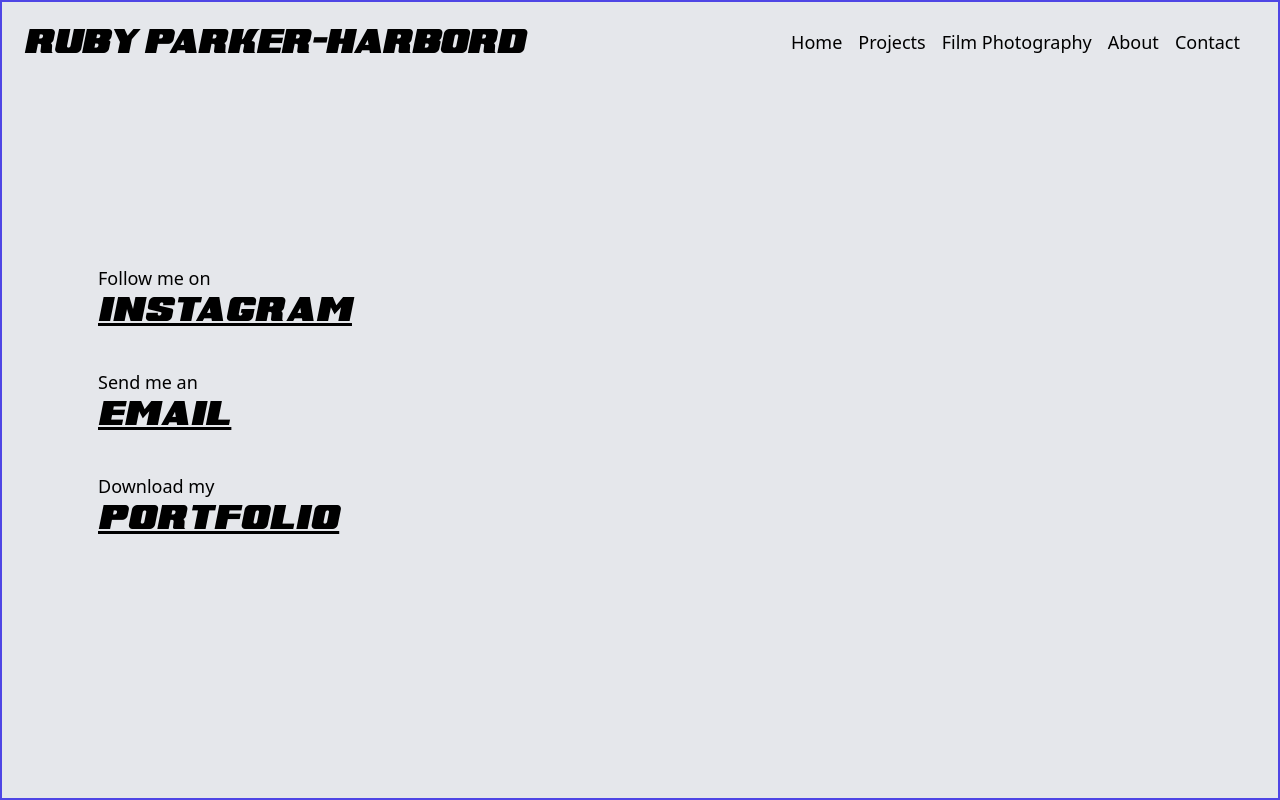
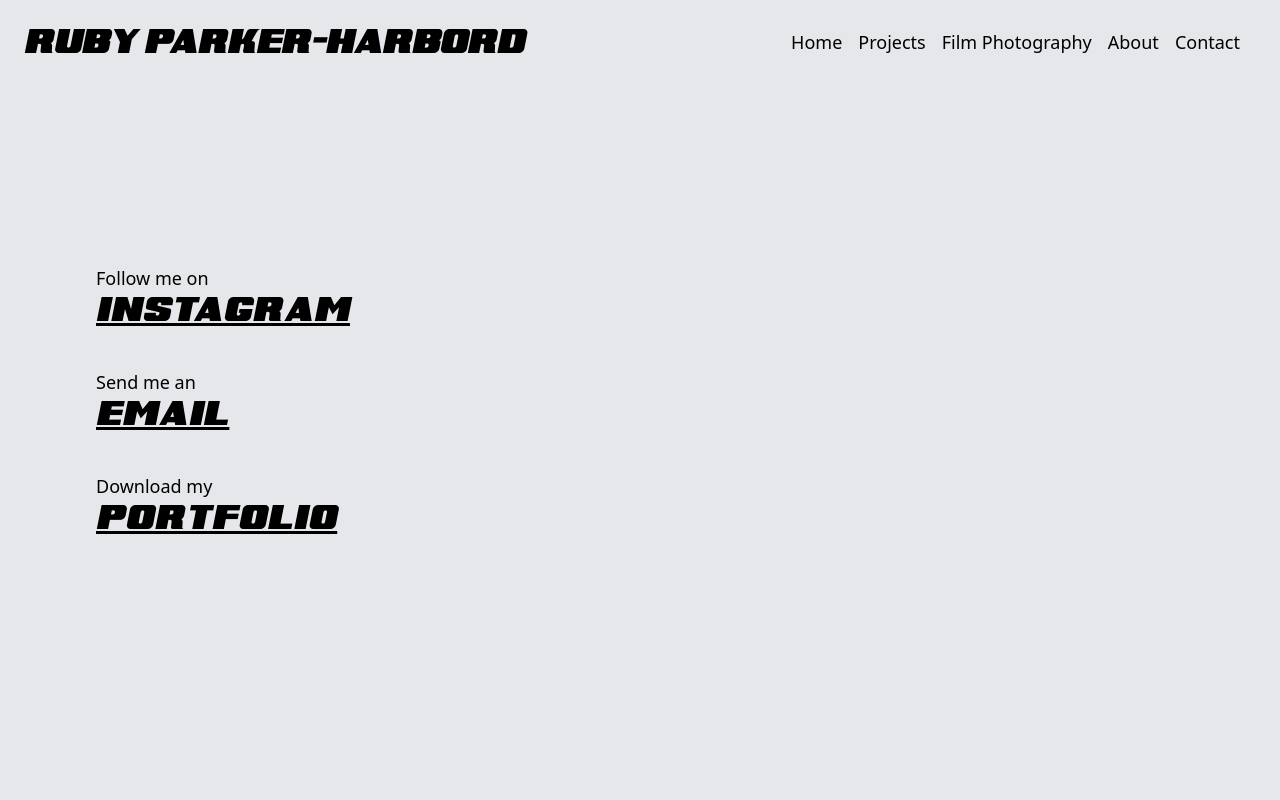
Before and after one commit to NoahAldhous/ruby-parker-harbord-portfolio, a Next.js app in the folder project/: page /contact in a window 1280 px wide. Built offline with nearby package versions, Linux system fonts and the light colour scheme.

Commit message:
removed blue border on contact page

```diff
--- a/project/src/app/contact/page.tsx
+++ b/project/src/app/contact/page.tsx
@@ -2,7 +2,7 @@ import Link from 'next/link';
 import ContactLink from '../components/ContactLink';
 
 export default function Page(){
-    return <main className="flex flex-col space-y-8 sm:space-y-10 justify-center items-start border-2 space-around border-indigo-600 h-screen w-screen p-24 bg-primary dark:bg-dark">
+    return <main className="flex flex-col space-y-8 sm:space-y-10 justify-center items-start space-around h-screen w-screen p-24 bg-primary dark:bg-dark">
         <ContactLink
             firstLineText='Follow me on'
             secondLineText='Instagram'
```
